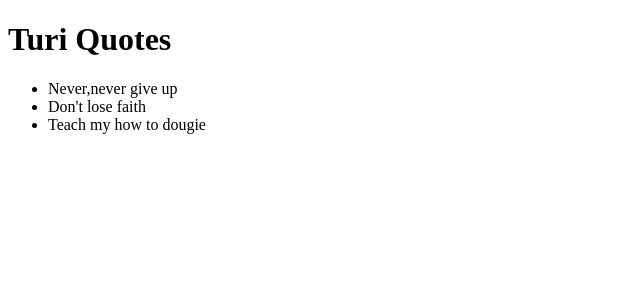
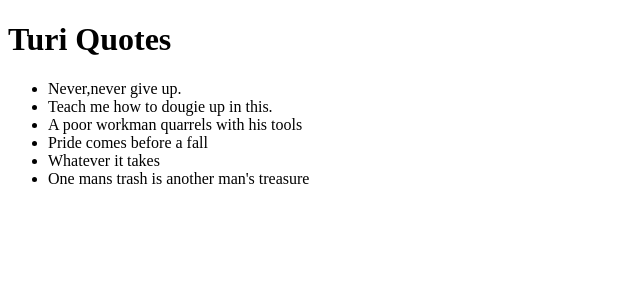
Before and after one commit to Turi-byte/quote, an Angular app: page / in a window 1280 px wide. Shown: the top 300 px of the page, without its empty margins (0-640 px from the left). Built offline with nearby package versions, Linux system fonts and the light colour scheme.

Commit message:
create a class for quotes

```diff
--- a/src/app/app.component.html
+++ b/src/app/app.component.html
@@ -1,6 +1,6 @@
 <div>
   <h1>Turi Quotes</h1>
   <ul>
-    <li *ngFor='let quote of quotes'>{{quote}}</li>
+    <li *ngFor='let quote of quotes'>{{quote.name}}</li>
   </ul>
 </div>
--- a/src/app/app.component.ts
+++ b/src/app/app.component.ts
@@ -1,4 +1,5 @@
 import { Component } from '@angular/core';
+import { Quote } from './quote';
 
 @Component({
   selector: 'app-root',
@@ -6,8 +7,12 @@ import { Component } from '@angular/core';
   styleUrls: ['./app.component.css']
 })
 export class AppComponent {
- quotes: string [];
- constructor(){
-   this.quotes =['Never,never give up','Don\'t lose faith','Teach my how to dougie']
- }
+ quotes: Quote[]= [
+  {id:1,name:'Never,never give up.',author:'Winston Churchill'},
+  {id:2,name:'Teach me how to dougie up in this.',author:'Soulja Boy'},
+  {id:3,name:'A poor workman quarrels with his tools',author:'Winchester men'},
+  {id:4,name:'Pride comes before a fall',author:'Marcus Riley'},
+  {id:5,name:'Whatever it takes',author:'Timmy Tdat'},
+  {id:6,name:'One mans trash is another man\'s treasure',author:'Mr.Anonymous'},
+ ];
 }
--- /dev/null
+++ b/src/app/quote.ts
@@ -0,0 +1,5 @@
+export class Quote {
+    id:number;
+    name: string;
+    author: string;
+}
```
Also changed, not shown: 1 other file (tests, documents, lock files or other folders).
